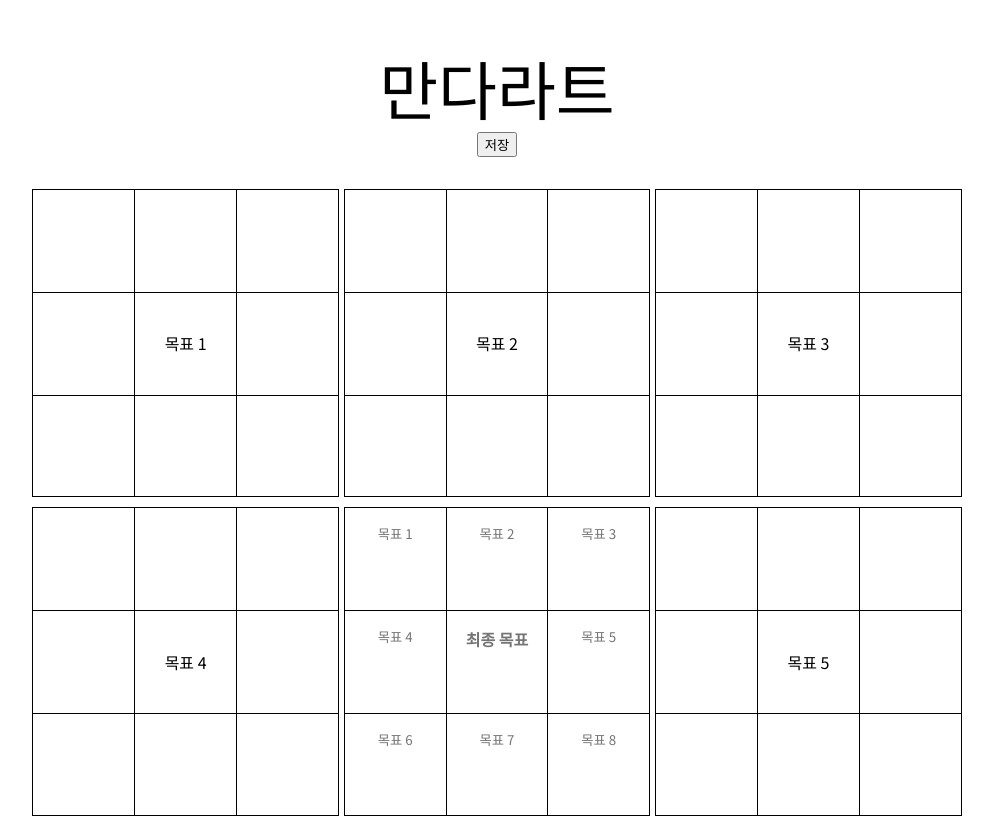
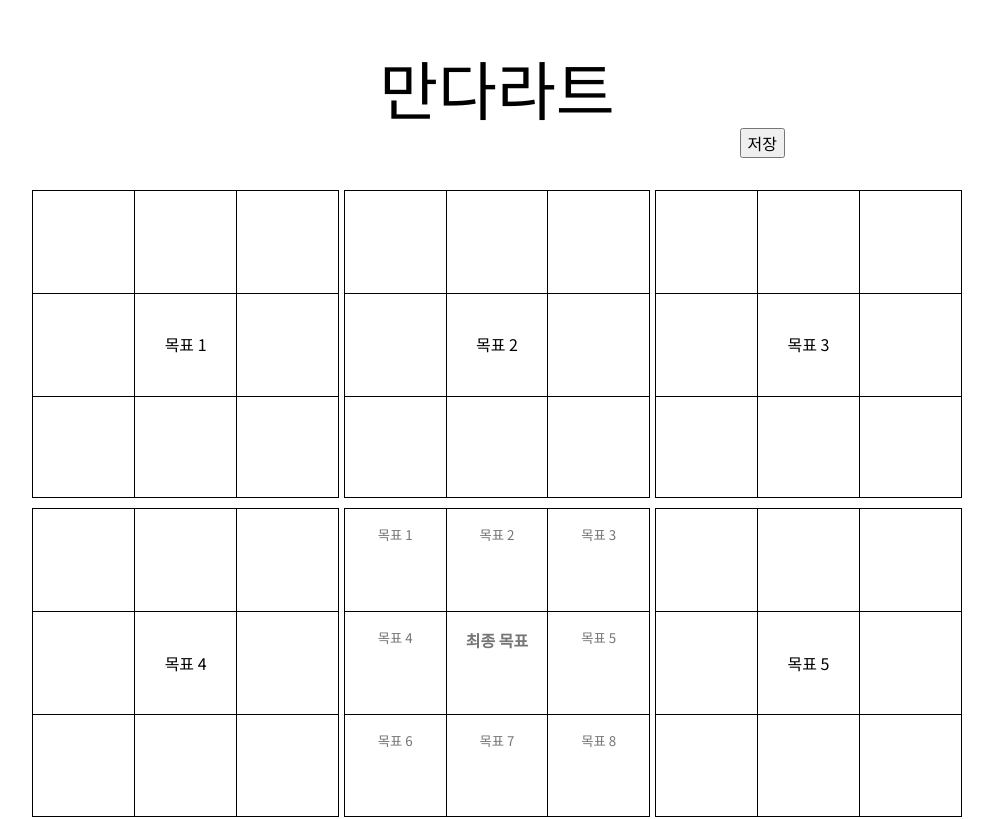
Before and after one commit to hgyeom/mandalart, a React (Create React App) app: page / in a window 1280 px wide. Shown: the top 819 px of the page, without its empty margins (143-1136 px from the left). Built offline with nearby package versions, Linux system fonts and the light colour scheme.

Commit message:
Style : nav.scss 수정
// nav.scss
nav바 길이 조정 : 50vw >> 45vw
.menu : 스크린샷 저장 버튼이 있는 div
.saveButton : 스크린샷 저장 버튼

```diff
--- a/src/styles/components/nav.scss
+++ b/src/styles/components/nav.scss
@@ -1,6 +1,6 @@
 .nav {
   margin: 3rem auto 1rem;
-  width: 50vw;
+  width: 45vw;
   padding: 1rem;
   font-size: 1.5rem;
   text-align: center;
@@ -12,3 +12,12 @@
   font-style: normal;
   font-size: 4rem;
 }
+
+.menu {
+  display: flex;
+  justify-content: flex-end;
+}
+.saveButton {
+  font-size: 1rem;
+  cursor: pointer;
+}
```
